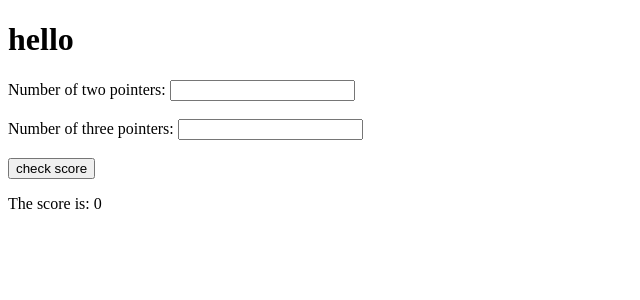
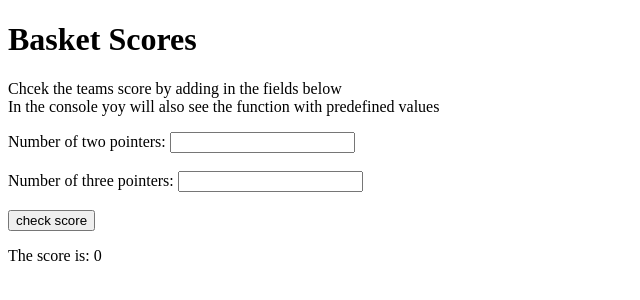
Before and after one commit to livstella/basketScore, a plain HTML site: page index.html in a window 1280 px wide. Shown: the whole page, without its empty margins (0-640 px from the left). Drawn offline with Linux system fonts and the light colour scheme.

Commit message:
added description in the text

```diff
--- a/index.html
+++ b/index.html
@@ -9,7 +9,10 @@
 
 <body>
 
-    <h1> hello</h1>
+    <h1> Basket Scores</h1>
+<p> Chcek the teams score by adding in the fields below <br> In the console yoy will also see the function with predefined values</p>
+
+
         <label for="two-points">Number of two pointers:</label>
         <input type="number" id="two-points" name="two-points"><br><br>
         <label for="three-points">Number of three pointers:</label>
```
